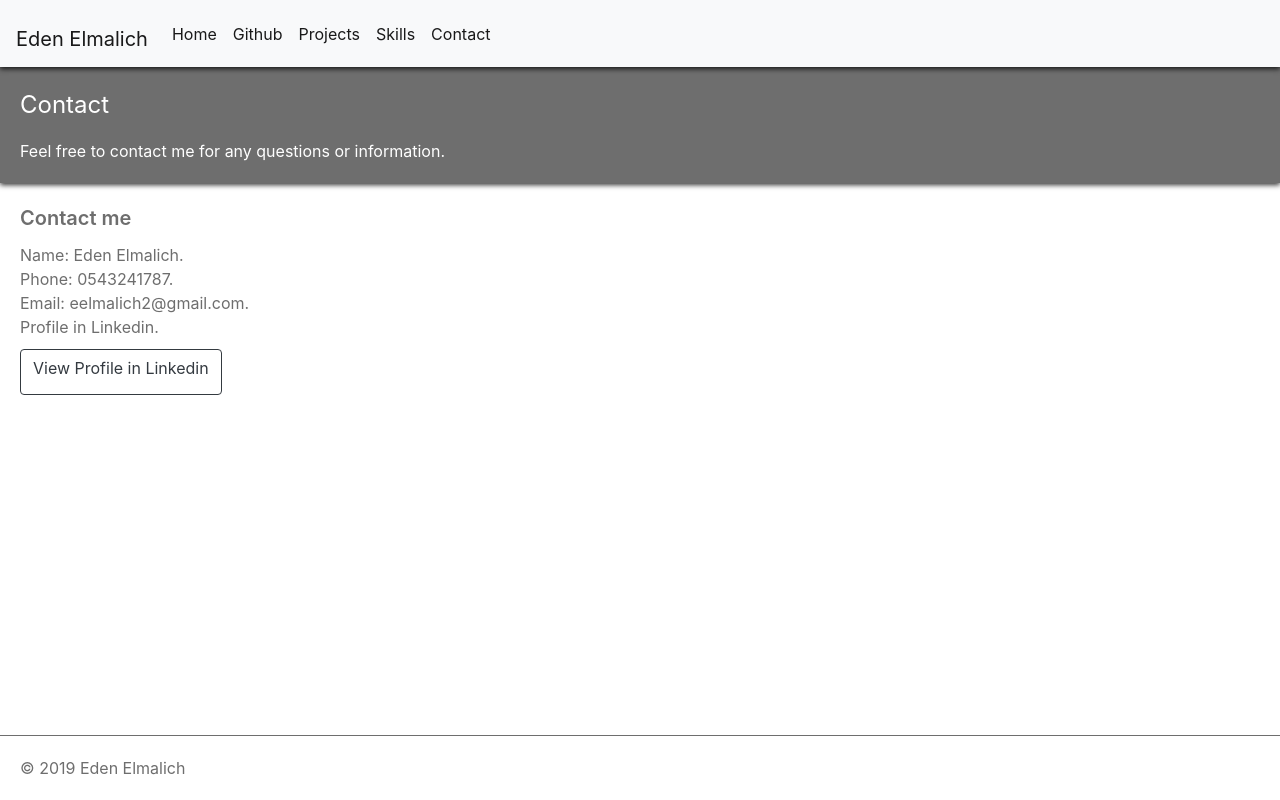
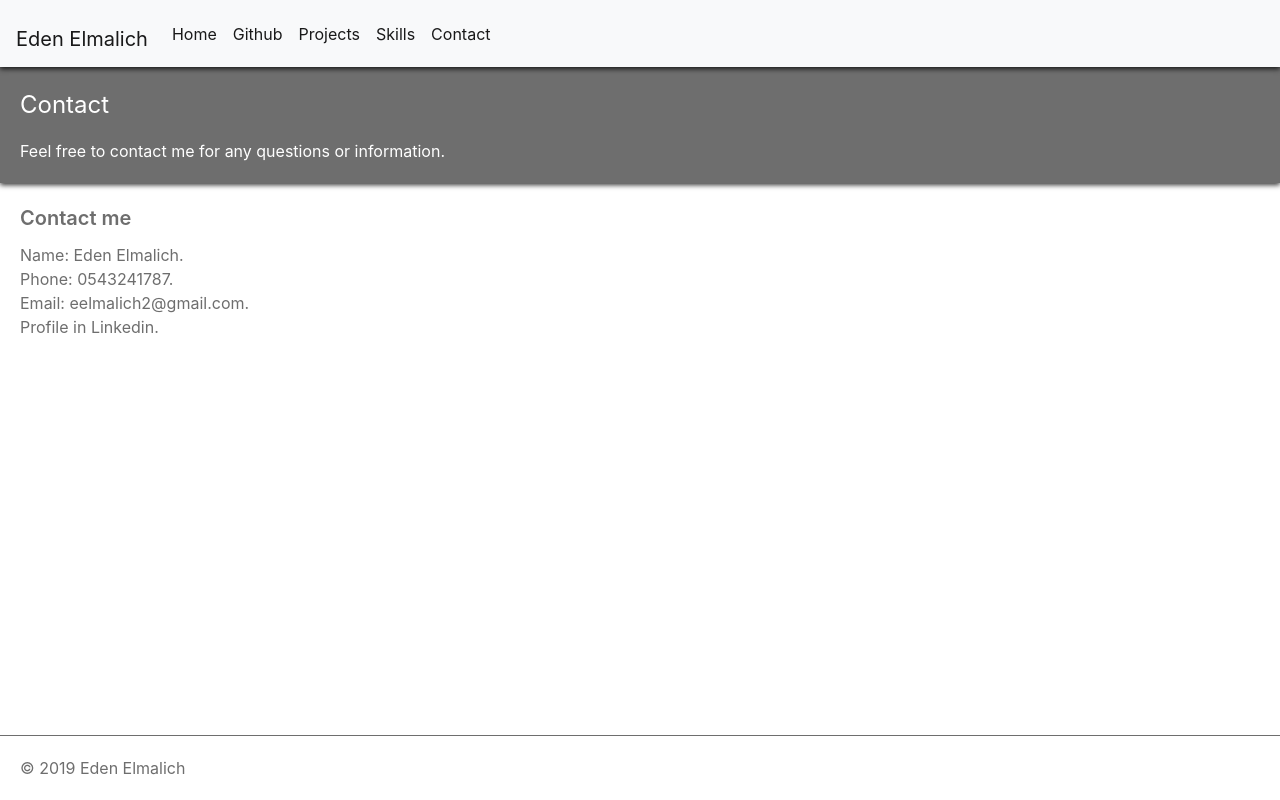
Before and after one commit to edenelmalich/Eden-Portfolio, a React (Create React App) app: page /Contact in a window 1280 px wide. Built offline with nearby package versions, Linux system fonts and the light colour scheme.

Commit message:
initial commit

```diff
--- a/src/components/Contact.js
+++ b/src/components/Contact.js
@@ -10,7 +10,7 @@ const Contact = ({ CheckNav }) => {
   const onClick = url => {
     window.open(url);
   };
-  const navPosition = CheckNav
+  const navPosition = !CheckNav
     ? 'Mobile-Details-content'
     : 'Mobile-Details-content-Close';
   return (
--- a/src/components/Github.js
+++ b/src/components/Github.js
@@ -7,7 +7,7 @@ const Github = ({ CheckNav }) => {
   const onClick = url => {
     window.open(url);
   };
-  const navPosition = CheckNav
+  const navPosition = !CheckNav
     ? 'Mobile-Details-content'
     : 'Mobile-Details-content-Close';
   return (
--- a/src/components/Home.js
+++ b/src/components/Home.js
@@ -4,7 +4,7 @@ import Typing from 'react-typing-animation';
 // Redux
 import { connect } from 'react-redux';
 const Home = ({ CheckNav }) => {
-  const navPosition = CheckNav
+  const navPosition = !CheckNav
     ? 'Mobile-Details-content-Close'
     : 'Mobile-Details-content';
   return (
--- a/src/components/Projects.js
+++ b/src/components/Projects.js
@@ -12,7 +12,7 @@ const Projects = ({ CheckNav }) => {
   const openWindow = url => {
     window.open(url);
   };
-  const navPosition = CheckNav
+  const navPosition = !CheckNav
     ? 'Mobile-Details-content'
     : 'Mobile-Details-content-Close';
   return (
--- a/src/components/Skills.js
+++ b/src/components/Skills.js
@@ -6,7 +6,7 @@ import Toast from 'react-bootstrap/Toast';
 // Redux
 import { connect } from 'react-redux';
 const Skills = ({ CheckNav }) => {
-  const navPosition = CheckNav
+  const navPosition = !CheckNav
     ? 'Mobile-Details-content'
     : 'Mobile-Details-content-Close';
   return (
```
